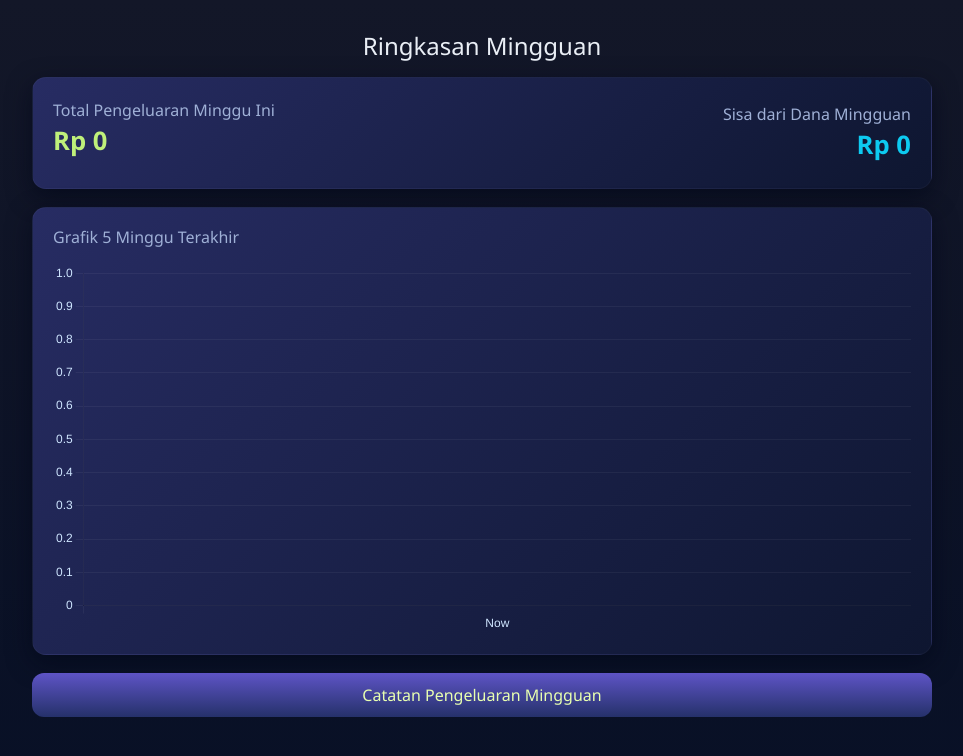
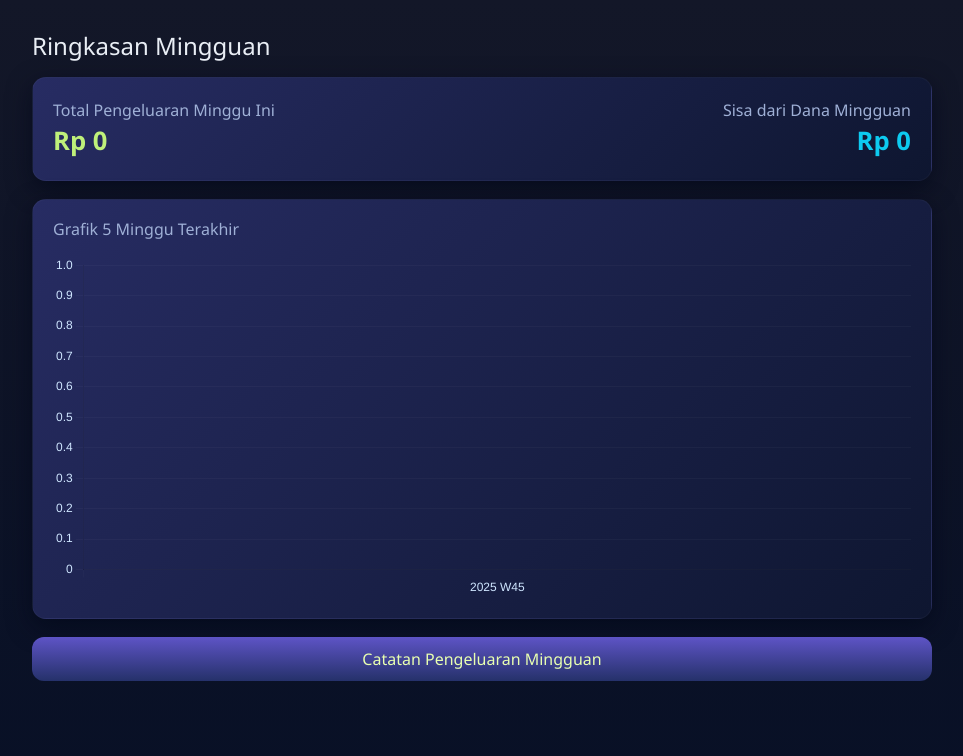
Before and after one commit to meeeoowww/mewmanagetwo, a plain HTML site: page index.html in a window 1280 px wide. Shown: the whole page, without its empty margins (158-1121 px from the left). Drawn offline with nearby package versions, Linux system fonts and the light colour scheme.

Commit message:
revisi tataletak

```diff
--- a/index.html
+++ b/index.html
@@ -5,9 +5,10 @@
   <meta name="viewport" content="width=device-width,initial-scale=1" />
   <title>Dashboard Mingguan - Pengeluaran</title>
 
-  <!-- Bootstrap -->
+  <!-- Bootstrap CDN -->
   <link href="https://cdn.jsdelivr.net/npm/bootstrap@5.3.3/dist/css/bootstrap.min.css" rel="stylesheet">
-  <!-- Chart.js -->
+
+  <!-- Chart.js CDN -->
   <script src="https://cdn.jsdelivr.net/npm/chart.js@4.4.1/dist/chart.umd.min.js"></script>
 
   <style>
@@ -39,10 +40,6 @@
       border:none;
       padding:10px 14px;
     }
-    .btn-main:hover {
-      background: linear-gradient(180deg,#706af8,#343f9a);
-      color:#fff;
-    }
     @media(min-width:992px){
       .wrap { max-width:900px; }
     }
@@ -50,11 +47,15 @@
 </head>
 <body>
   <div class="wrap">
-    <h4 class="mb-3 text-center">Ringkasan Mingguan</h4>
+    <!-- 🔹 Bagian judul atas, tombol dihapus tapi posisi tetap rapi -->
+    <div class="d-flex justify-content-between align-items-center mb-3">
+      <h4 class="m-0">Ringkasan Mingguan</h4>
+      <!-- Tombol dihapus -->
+    </div>
 
     <div class="card-soft">
-      <div class="d-flex justify-content-between align-items-center flex-wrap">
-        <div class="mb-2">
+      <div class="d-flex justify-content-between align-items-center">
+        <div>
           <div class="muted">Total Pengeluaran Minggu Ini</div>
           <div id="totalNow" class="big-number">Rp 0</div>
         </div>
@@ -67,18 +68,16 @@
 
     <div class="card-soft">
       <h6 class="muted mb-3">Grafik 5 Minggu Terakhir</h6>
-      <canvas id="chart" height="130"></canvas>
+      <canvas id="chart" height="120"></canvas>
     </div>
 
+    <!-- Tombol catatan pengeluaran tetap ada di bawah -->
     <div class="mt-3">
       <button class="btn-main w-100" onclick="location.href='catatan.html'">Catatan Pengeluaran Mingguan</button>
     </div>
   </div>
 
   <script>
-// ----------------------
-// Helper: Hitung Minggu ISO
-// ----------------------
   function getWeekId(date = new Date()) {
     const d = new Date(Date.UTC(date.getFullYear(), date.getMonth(), date.getDate()));
     const dayNum = d.getUTCDay() || 7;
@@ -88,85 +87,64 @@ function getWeekId(date = new Date()) {
     return d.getUTCFullYear() + '-W' + String(weekNo).padStart(2,'0');
   }
 
-function formatRupiah(n){
-  return 'Rp ' + (Number(n)||0).toLocaleString('id-ID');
-}
-
-// ----------------------
-// Auto-arsip & reset per minggu (otomatis)
-// ----------------------
-function autoArchiveIfWeekChanged() {
-  const currentWeek = getWeekId();
+  function loadStateAndRollIfNeeded() {
     const storedWeek = localStorage.getItem('currentWeekId');
-
-  // Jika belum ada data minggu tersimpan, buat baru
-  if (!storedWeek) {
-    localStorage.setItem('currentWeekId', currentWeek);
-    return;
-  }
-
-  // Jika minggu berubah, simpan data lama ke arsip otomatis
-  if (storedWeek !== currentWeek) {
-    const pengeluaran = JSON.parse(localStorage.getItem('pengeluaran')) || [];
-    const total = pengeluaran.reduce((s,e)=>s+(Number(e.jumlah)||0),0);
+    const nowWeek = getWeekId();
+    if (storedWeek && storedWeek !== nowWeek) {
+      const prevEntries = JSON.parse(localStorage.getItem('pengeluaran')) || [];
+      const prevTotal = prevEntries.reduce((s,e)=> s + (Number(e.jumlah)||0), 0);
       const weeks = JSON.parse(localStorage.getItem('weeks')) || [];
-    weeks.push({ id: storedWeek, total: total });
-    while (weeks.length > 4) weeks.shift(); // simpan 4 minggu terakhir
+      weeks.push({ id: storedWeek, label: storedWeek, total: prevTotal });
+      while (weeks.length > 4) weeks.shift();
       localStorage.setItem('weeks', JSON.stringify(weeks));
-
-    // reset minggu baru
       localStorage.setItem('pengeluaran', JSON.stringify([]));
-    localStorage.setItem('currentWeekId', currentWeek);
+      localStorage.setItem('currentWeekId', nowWeek);
+    } else if (!storedWeek) {
+      localStorage.setItem('currentWeekId', nowWeek);
     }
   }
 
-// Jalankan auto reset tiap kali halaman dibuka
-autoArchiveIfWeekChanged();
+  function formatRupiah(n){ return 'Rp ' + (Number(n)||0).toLocaleString('id-ID'); }
 
-// ----------------------
-// Hitung & tampilkan data minggu ini
-// ----------------------
+  loadStateAndRollIfNeeded();
   const dana = Number(localStorage.getItem('danaMingguan')) || 0;
-const pengeluaran = JSON.parse(localStorage.getItem('pengeluaran')) || [];
-const totalNow = pengeluaran.reduce((s,e)=>s+(Number(e.jumlah)||0),0);
+  const entries = JSON.parse(localStorage.getItem('pengeluaran')) || [];
+  const prevWeeks = JSON.parse(localStorage.getItem('weeks')) || [];
+
+  const totalNow = entries.reduce((s,e) => s + (Number(e.jumlah)||0), 0);
   const sisaNow = dana - totalNow;
 
   document.getElementById('totalNow').textContent = formatRupiah(totalNow);
   document.getElementById('sisaNow').textContent = formatRupiah(sisaNow);
 
-// ----------------------
-// Siapkan grafik mingguan
-// ----------------------
-const weeks = JSON.parse(localStorage.getItem('weeks')) || [];
-const labels = weeks.map(w => w.id.split('-W')[1]);
-const data = weeks.map(w => w.total);
-
-// Tambahkan minggu sekarang
-labels.push('Now');
+  const labels = [];
+  const data = [];
+  prevWeeks.forEach(w => { labels.push(w.label); data.push(w.total); });
+  const currentLabel = getWeekId();
+  labels.push(currentLabel);
   data.push(totalNow);
-
-// Maksimal 5 minggu terakhir
   while (labels.length > 5) { labels.shift(); data.shift(); }
 
+  const niceLabels = labels.map(l => l.includes('-W') ? l.replace('-', '\n') : l);
   const ctx = document.getElementById('chart').getContext('2d');
   new Chart(ctx, {
     type: 'bar',
     data: {
-    labels: labels,
+      labels: niceLabels,
       datasets: [{
-      label: 'Total Pengeluaran (Rp)',
+        label: 'Pengeluaran (Rp)',
         data: data,
-      backgroundColor: 'rgba(77,163,255,0.7)',
+        backgroundColor: 'rgba(77,163,255,0.6)',
         borderColor: '#4da3ff',
-      borderWidth: 1
+        borderWidth: 1,
       }]
     },
     options: {
-    responsive: true,
+      responsive:true,
       plugins: { legend: { display: false } },
       scales: {
-      x: { ticks: { color:'#cfe6ff' }, grid: { color:'rgba(255,255,255,0.05)' } },
-      y: { beginAtZero:true, ticks: { color:'#cfe6ff' }, grid:{ color:'rgba(255,255,255,0.05)' } }
+        x: { ticks: { color: '#cfe6ff' }, grid: { color: 'rgba(255,255,255,0.02)' } },
+        y: { ticks: { color: '#cfe6ff' }, grid: { color: 'rgba(255,255,255,0.03)' } }
       },
       animation: { duration: 600, easing: 'easeOutCubic' }
     }
```
Lines whose indentation alone changed are shown as unchanged.
